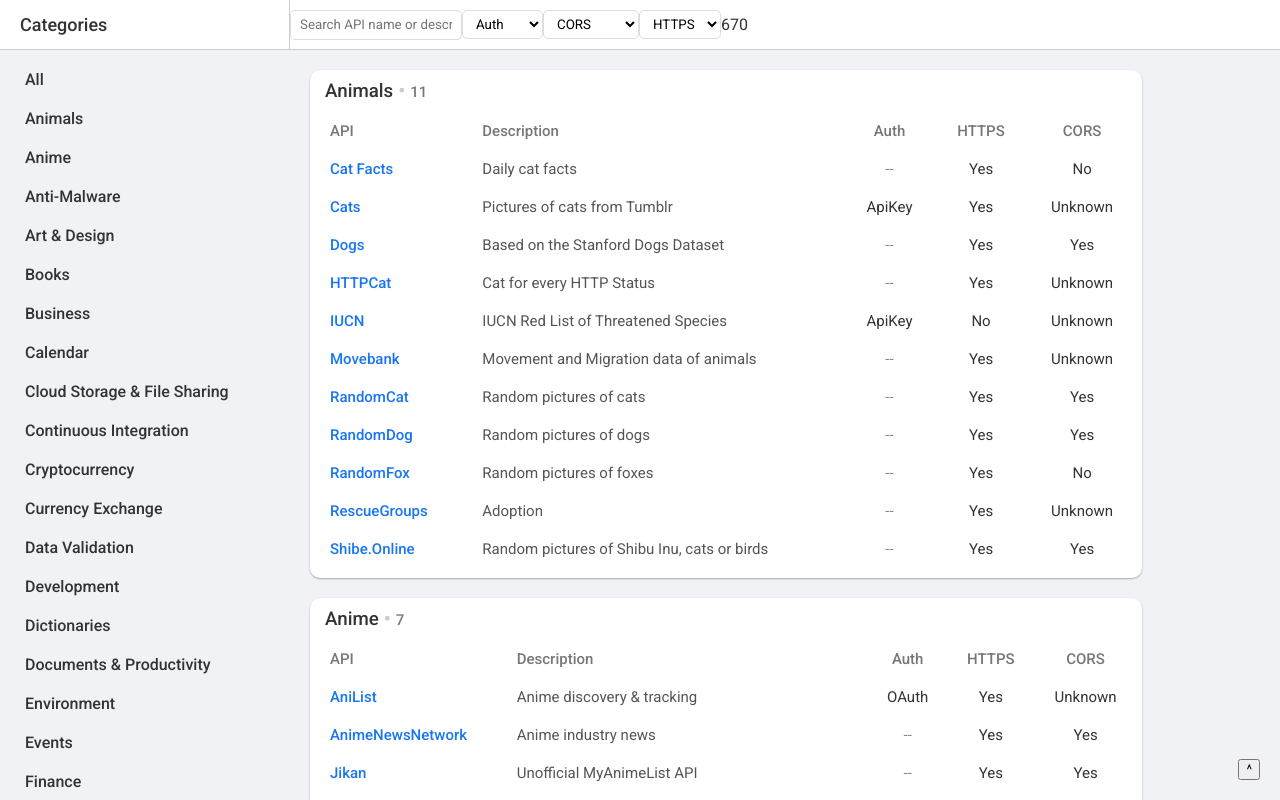
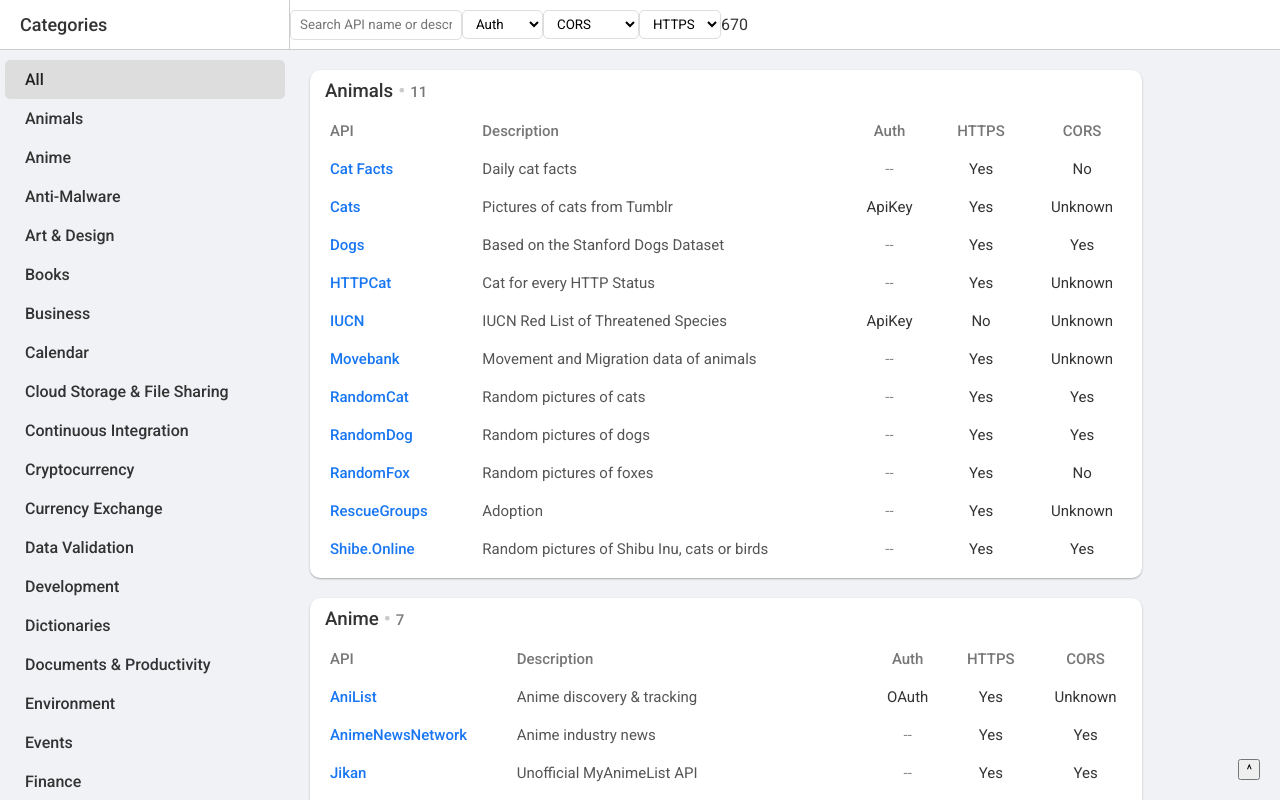
Before and after one commit to alexalannunes/public-apis-search, a React (Create React App) app: page / in a window 1280 px wide. Shown: the top 800 px of the page. Built offline with nearby package versions, Linux system fonts and the light colour scheme.

Commit message:
refactor: new component with memo

```diff
--- a/src/App.js
+++ b/src/App.js
@@ -15,12 +15,6 @@
   const [loading, setLoading] = useState(false);
   const [apis, setApis] = useState([]);
   const [params, setParams] = useState({});
-  const [categorySelected, setCategory] = useState("");
-
-  const selectCategory = (category) => {
-    console.log(category);
-    setCategory(category);
-  };
 
   const selectFilter = (e) => {
     setParams((oldParams) => {
@@ -74,7 +68,7 @@
       <div>
         <div style={{ width: "100%" }}>
           <div className="flex">
-            <Categories selectCategory={selectCategory} activeCategory={categorySelected} />
+            <Categories />
             <ContentApis apis={apis} loading={loading} selectFilter={selectFilter} params={params} />
           </div>
         </div>
--- /dev/null
+++ b/src/components/Categories/CategoryItem.js
@@ -0,0 +1,5 @@
+import React, { memo } from "react";
+
+const CategoryItem = ({ children }) => <li>{children}</li>;
+
+export default memo(CategoryItem);
--- a/src/components/Categories/index.js
+++ b/src/components/Categories/index.js
@@ -1,35 +1,64 @@
-import React from "react";
+import React, { Children } from "react";
 import { categoriesMock } from "../../mock";
 import { formatCategory } from "../../utils";
+import CategoryItem from "./CategoryItem";
 import { CategoriesContainer } from "./styles";
 
 function isActive(activeCategory, categoryItem) {
   return formatCategory(activeCategory) === formatCategory(categoryItem);
 }
 
-function Categories({ selectCategory, activeCategory = "" }) {
+function scrollTo(y) {
+  window.scroll({
+    top: y,
+    behavior: "smooth",
+  });
+}
+
+function Categories() {
+  const [category, setCategory] = React.useState("");
+
+  const onSelectCategory = React.useCallback((categoryItem) => {
+    let scroll = 0;
+    if (categoryItem) {
+      const id = `public-apis-${categoryItem}`;
+      const cardItem = document.getElementById(id);
+      scroll = cardItem.offsetTop - 68;
+    }
+
+    scrollTo(scroll);
+
+    setCategory(categoryItem);
+  }, []);
+
   return (
     <CategoriesContainer>
       <ul>
-        <li>
-          <span>All</span>
-        </li>
+        <CategoryItem>
+          <span
+            onClick={() => {
+              onSelectCategory("");
+            }}
+            className={!category ? `active` : ""}
+          >
+            All
+          </span>
+        </CategoryItem>
         {categoriesMock.map((i, x) => (
-          <li key={x}>
+          <CategoryItem key={formatCategory(i)}>
             <span
-              onMouseDown={() => {
-                selectCategory(i);
+              onClick={() => {
+                onSelectCategory(formatCategory(i));
               }}
-              data-href={`#public-apis-${formatCategory(i)}`}
-              className={isActive(activeCategory, i) ? "active" : ""}
+              className={isActive(category, i) ? "active" : ""}
             >
               {i}
             </span>
-          </li>
+          </CategoryItem>
         ))}
       </ul>
     </CategoriesContainer>
   );
 }
 
-export default Categories;
+export default React.memo(Categories);
```
